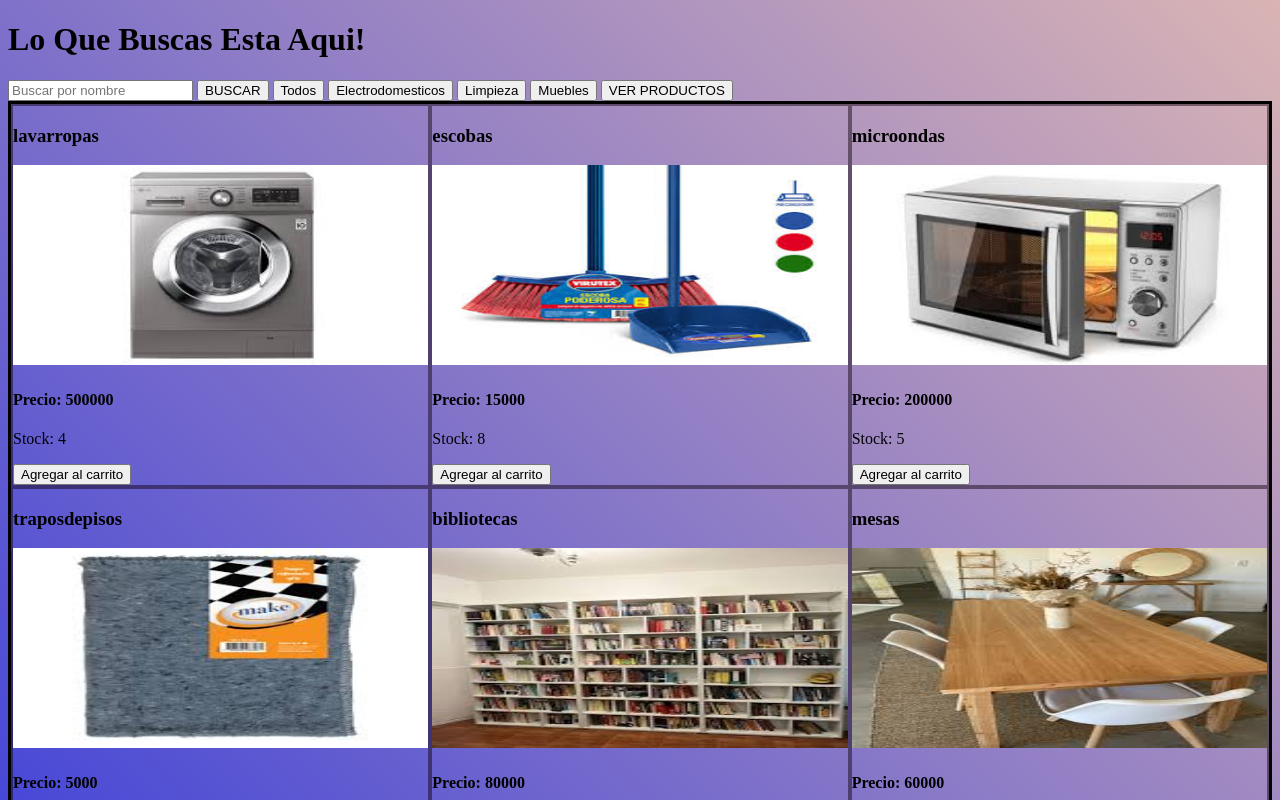
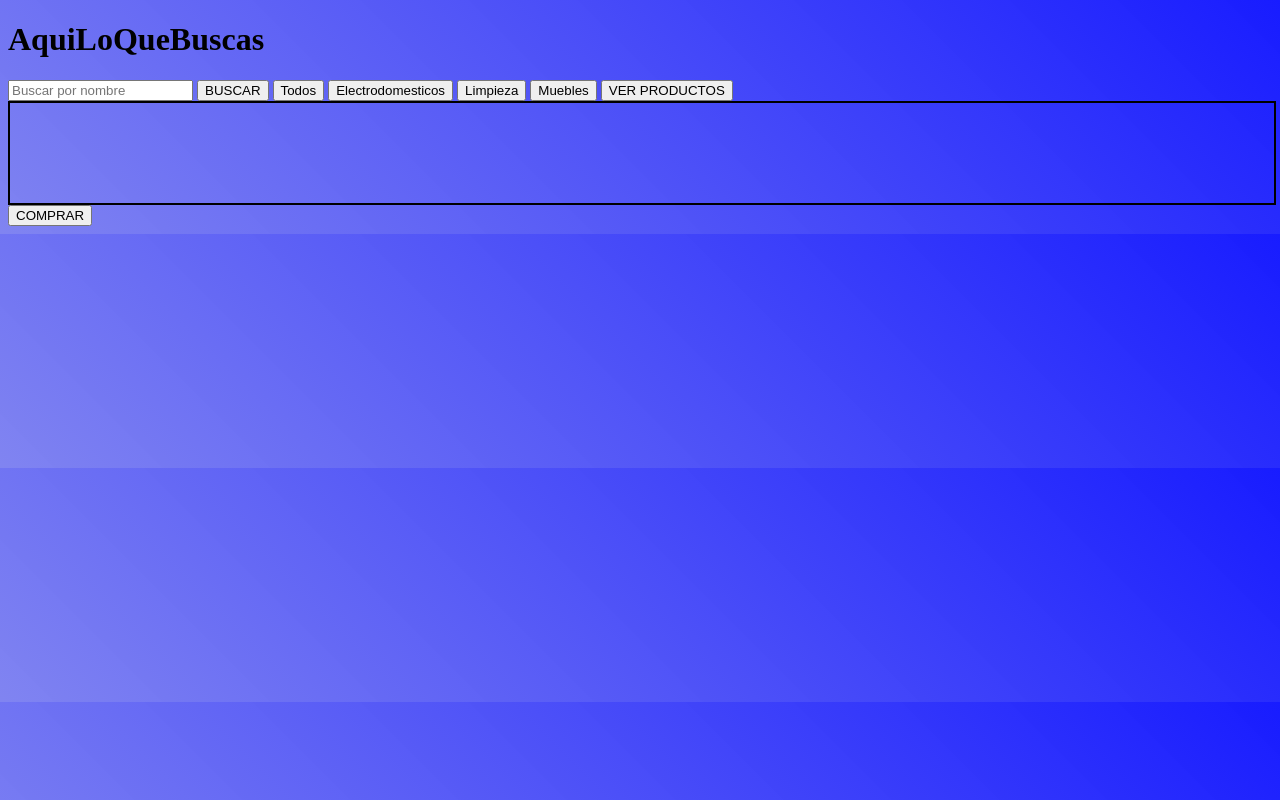
Before and after one commit to gonchi2005/2Entrega-Gonzalo-Germanetti, a plain HTML site: page index.html in a window 1280 px wide. Both pictures are taken after a click on the button "VER CARRITO". Shown: the top 800 px of the page. Drawn offline with Linux system fonts and the light colour scheme.

Commit message:
cambios guardados

```diff
--- a/index.html
+++ b/index.html
@@ -7,7 +7,7 @@
     <title>Document</title>
 </head>
 <body class="body">
-    <h1>Lo Que Buscas Esta Aqui!</h1>
+    <h1>AquiLoQueBuscas</h1>
     <input id="inputBusqueda" placeholder="Buscar por nombre">
     <button id="botonBuscar" >BUSCAR</button>
 
--- a/style.css
+++ b/style.css
@@ -1,5 +1,5 @@
 .body{
-    background: linear-gradient(45deg, #101ddff1, rgb(218, 180, 180));
+    background: linear-gradient(45deg, #797df0f1, #181cff);
 }
 #contenedorProductos {
     border: 3px solid rgb(0, 0, 0);
@@ -47,5 +47,5 @@
 }
 
 .oculto {
-    display: none;
+    display: none !important;
 }
```
